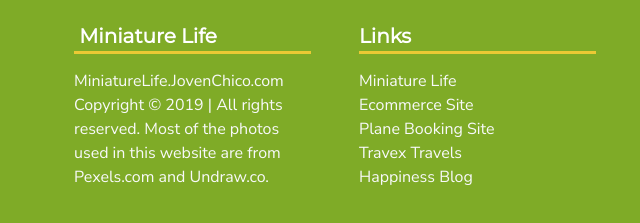
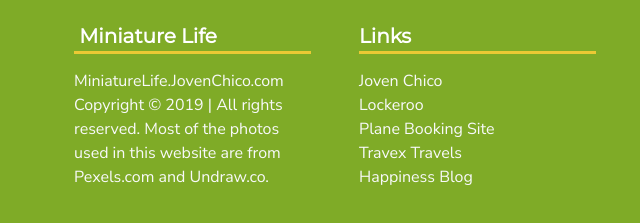
Before and after one commit to jchico-pmp/miniature-life, a plain HTML site: page about.html in a window 1280 px wide. Shown: the part 1303-1526 px from the top of the page, 20-660 px from the left. Drawn offline with nearby package versions, Linux system fonts and the light colour scheme.

Commit message:
update links

```diff
--- a/about.html
+++ b/about.html
@@ -204,10 +204,10 @@
         <p class="intro-heading">Links</p>
 
         <ul class="navigation-list">
-          <li class="techno-name"><a target="_blank" href="https://minilife.jovenchico.com" class="text-light linked">Miniature Life</a></li>
-          <li class="techno-name"><a target="_blank" href="" class="text-light linked">Ecommerce Site</a></li>
+          <li class="techno-name"><a target="_blank" href="https://jovenchico.com" class="text-light linked">Joven Chico</a></li>
+          <li class="techno-name"><a target="_blank" href="#" class="text-light linked">Lockeroo</a></li>
           <li class="techno-name"><a target="_blank" href="" class="text-light linked">Plane Booking Site</a></li>
-          <li class="techno-name"><a target="_blank" href="" class="text-light linked">Travex Travels</a></li>
+          <li class="techno-name"><a target="_blank" href="http://travextravels.com/" class="text-light linked">Travex Travels</a></li>
           <li class="techno-name"><a target="_blank" href="" class="text-light linked">Happiness Blog</a></li>
 
         </ul>
```
Also changed, not shown: contact.html (+3 -3 lines), gallery.html (+3 -3 lines), index.html (+3 -3 lines).
